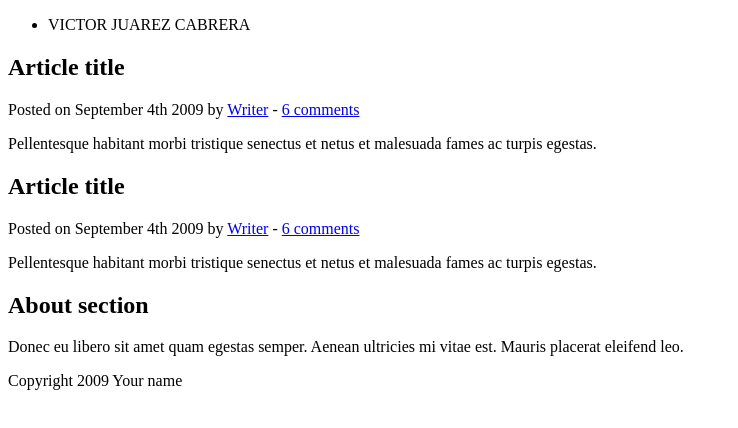
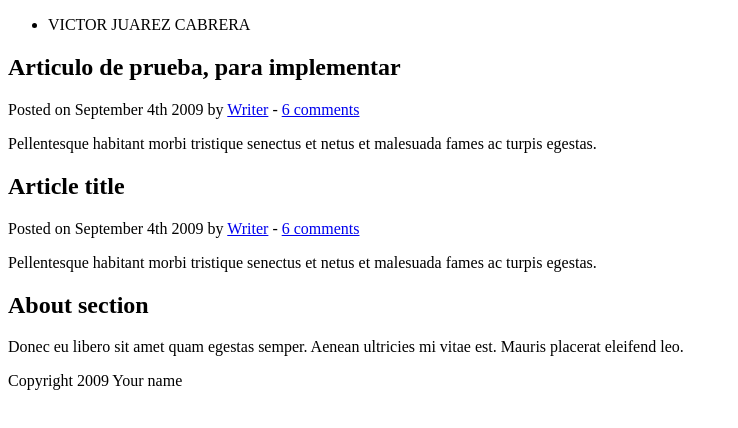
Before and after one commit to victorjuca/demo-repo2, a plain HTML site: page index.html in a window 1280 px wide. Shown: the whole page, without its empty margins (0-738 px from the left). Drawn offline with Linux system fonts and the light colour scheme.

Commit message:
Se modifico el nombre de un articulo.

```diff
--- a/index.html
+++ b/index.html
@@ -21,7 +21,7 @@
 
 		<article>
 			<header>
-				<h2>Article title</h2>
+				<h2>Articulo de prueba, para implementar</h2>
 				<p>Posted on <time datetime="2009-09-04T16:31:24+02:00">September 4th 2009</time> by <a href="#">Writer</a> - <a href="#comments">6 comments</a></p>
 			</header>
 			<p>Pellentesque habitant morbi tristique senectus et netus et malesuada fames ac turpis egestas.</p>
```
